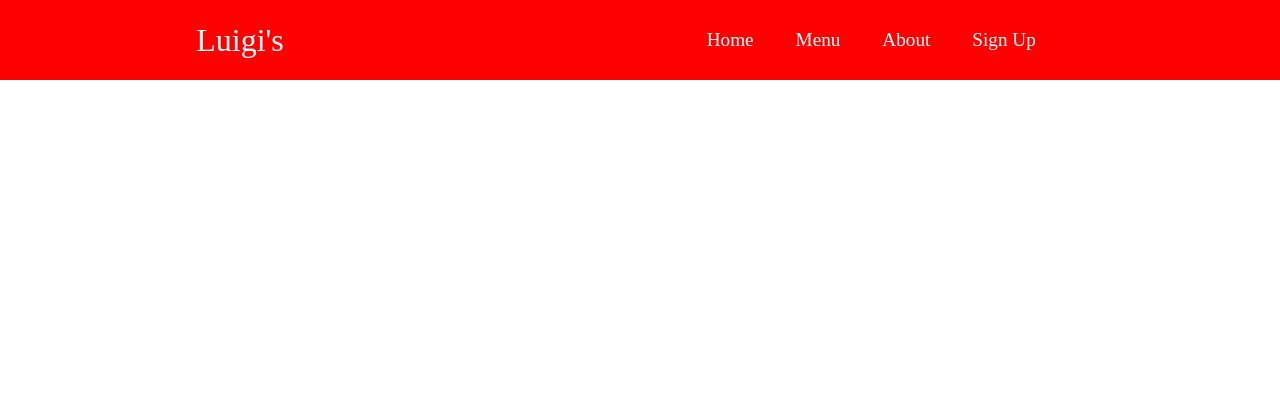
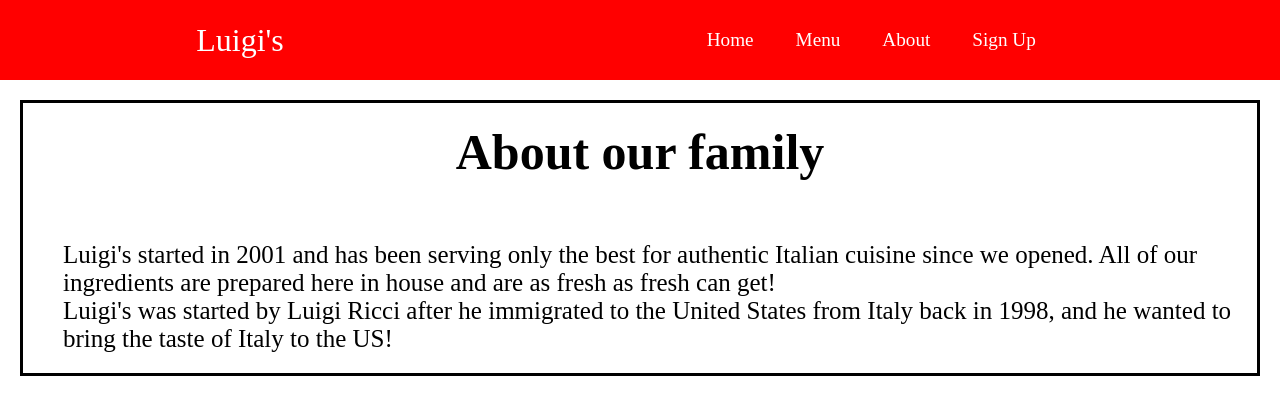
Before and after one commit to KAlexander17/BrochureWebsite, a React (Create React App) app: page /about in a window 1280 px wide. Shown: the top 414 px of the page. Built offline with nearby package versions, Linux system fonts and the light colour scheme.

Commit message:
About us page added

```diff
--- a/src/App.js
+++ b/src/App.js
@@ -4,6 +4,7 @@ import { BrowserRouter as Router, Routes, Route } from 'react-router-dom';
 import './App.css';
 import Home from './components/pages/Home';
 import Menu from './components/pages/Menu';
+import About from './components/pages/About';
 
 function App() {
   return (
@@ -13,6 +14,7 @@ function App() {
         <Routes>
           <Route path='/' element={<Home/>} />
           <Route path='/menu' element={<Menu/>} />
+          <Route path='/about' element={<About/>} />
         </Routes>
       </Router>
     </>
--- /dev/null
+++ b/src/components/pages/About.css
@@ -0,0 +1,9 @@
+.container {
+    border: solid;
+    margin: 20px;
+    padding: 20px;
+}
+
+h1 {
+    text-align: center;
+}
--- /dev/null
+++ b/src/components/pages/About.js
@@ -0,0 +1,24 @@
+import React from "react";
+import '../../App.css';
+import './About.css';
+
+function About() {
+    return (
+        <>
+            <div class='container'>
+                <h1>About our family</h1>
+                <p>
+                    Luigi's started in 2001 and has been serving only the best for authentic Italian cuisine
+                    since we opened. All of our ingredients are prepared here in house and are as fresh as fresh
+                    can get!
+                </p>
+                <p>
+                    Luigi's was started by Luigi Ricci after he immigrated to the United States from Italy back
+                    in 1998, and he wanted to bring the taste of Italy to the US!
+                </p>
+            </div>
+        </>
+    )
+};
+
+export default About;
--- a/src/components/pages/Home.js
+++ b/src/components/pages/Home.js
@@ -1,13 +1,11 @@
 import React from 'react';
 import '../../App.css'
 import HeroSection from '../HeroSection';
-import Cards from '../Cards';
 
 function Home () {
     return (
         <>
             <HeroSection />
-            <Cards />
         </>
     );
 }
```
